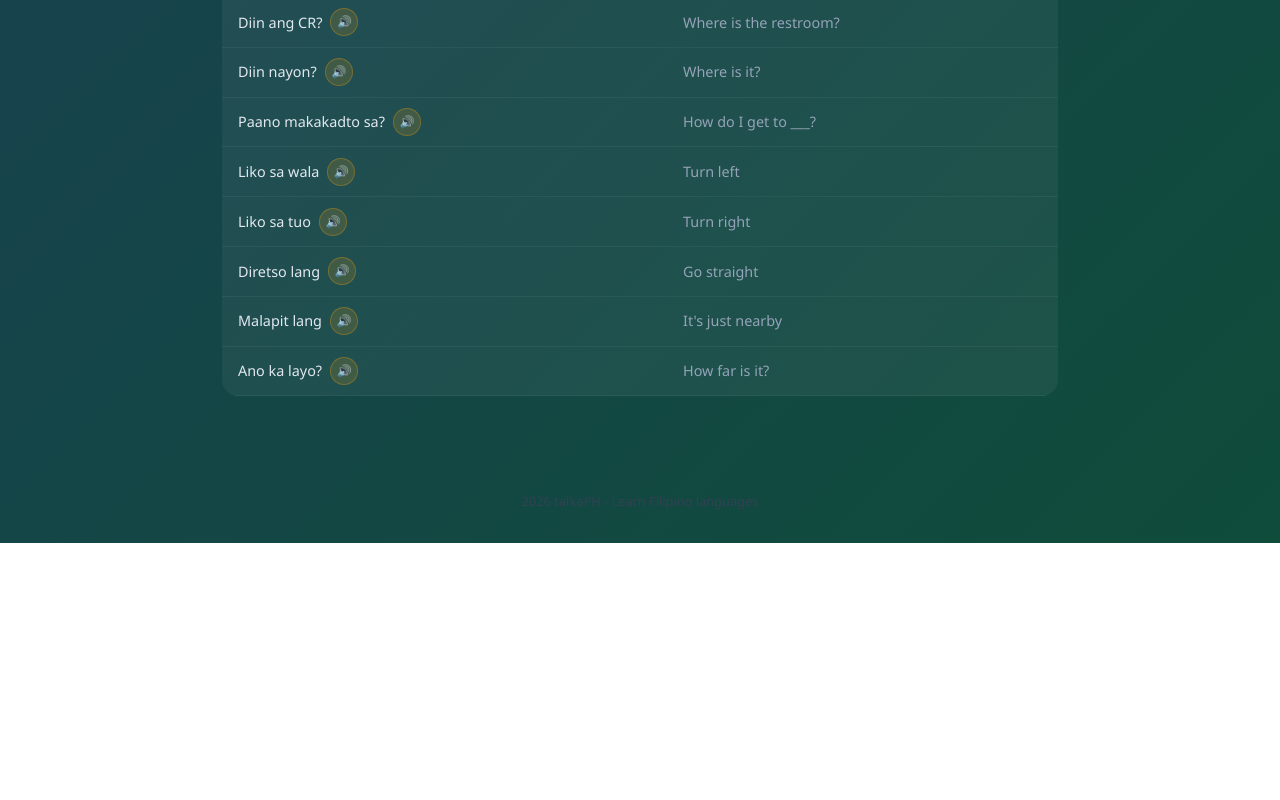
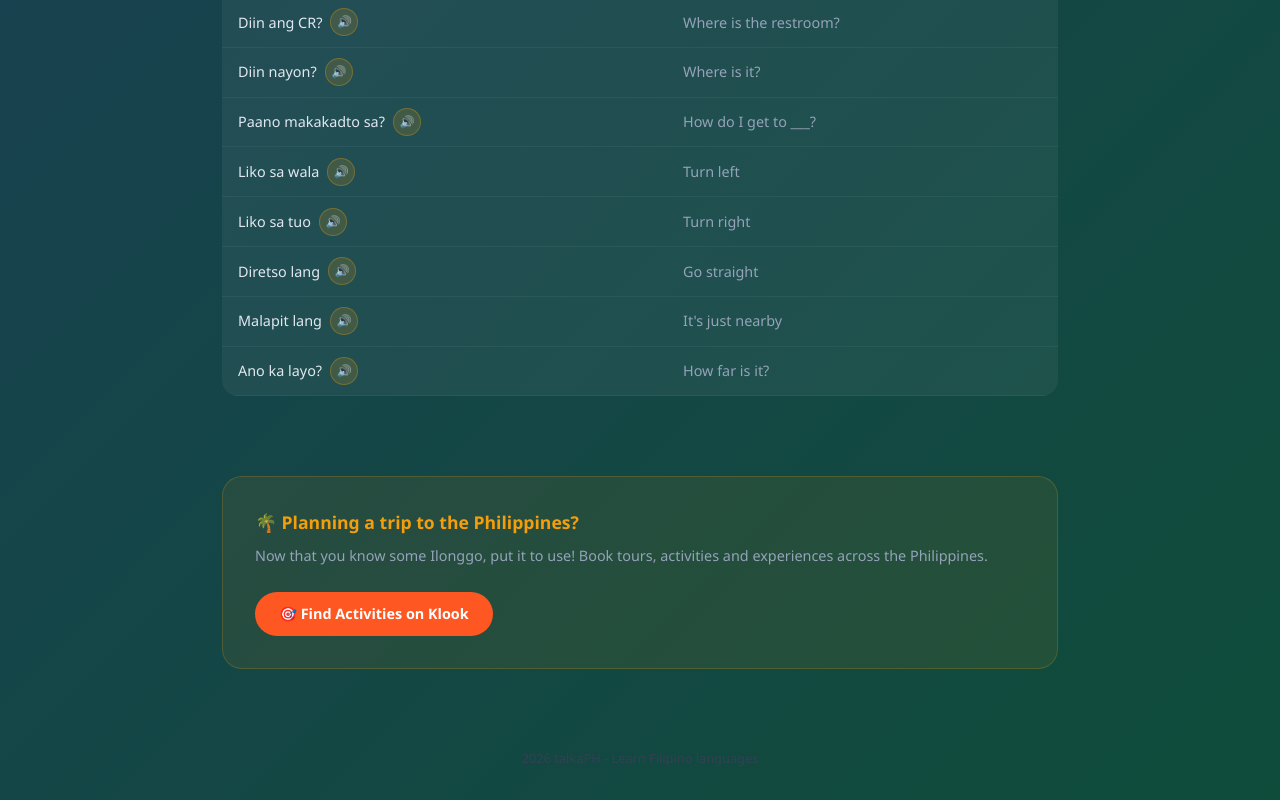
Before and after one commit to schoolprobuddy/talkaph, a Next.js app: page /learn/ilonggo in a window 1280 px wide. Shown: the part 5274-6074 px from the top of the page. Before the commit the page ends 5817 px from the top, so only its background shows below. Built offline with nearby package versions, Linux system fonts and the light colour scheme.

Commit message:
Update page.js

```diff
--- a/app/learn/ilonggo/page.js
+++ b/app/learn/ilonggo/page.js
@@ -244,6 +244,25 @@ export default function IlonggoPage() {
         </section>
       ))}
 
+      {/* Travel Section */}
+      <section style={{ maxWidth: "900px", margin: "0 auto", padding: "1rem 2rem 3rem" }}>
+        <div style={{ background: "rgba(245,158,11,0.08)", border: "1px solid rgba(245,158,11,0.2)", borderRadius: "1.25rem", padding: "2rem" }}>
+          <h2 style={{ color: "#f59e0b", fontWeight: "800", fontSize: "1.1rem", marginBottom: "0.5rem" }}>
+            🌴 Planning a trip to the Philippines?
+          </h2>
+          <p style={{ color: "#94a3b8", fontSize: "0.9rem", lineHeight: 1.7, marginBottom: "1.5rem" }}>
+            Now that you know some Ilonggo, put it to use! Book tours, activities and experiences across the Philippines.
+          </p>
+          <div style={{ display: "flex", gap: "1rem", flexWrap: "wrap" }}>
+            <a href="https://affiliate.klook.com/redirect?aid=125678&aff_adid=1319478&k_site=https%3A%2F%2Fwww.klook.com%2Fen-US%2Flist%2Fphilippines%2F"
+              target="_blank" rel="noopener noreferrer"
+              style={{ background: "#ff5722", color: "#fff", padding: "0.7rem 1.5rem", borderRadius: "999px", fontWeight: "700", textDecoration: "none", fontSize: "0.9rem" }}>
+              🎯 Find Activities on Klook
+            </a>
+          </div>
+        </div>
+      </section>
+
       <footer style={{ textAlign: "center", padding: "2rem", color: "#334155", fontSize: "0.8rem" }}>
         2026 talkaPH - Learn Filipino languages
       </footer>
```
